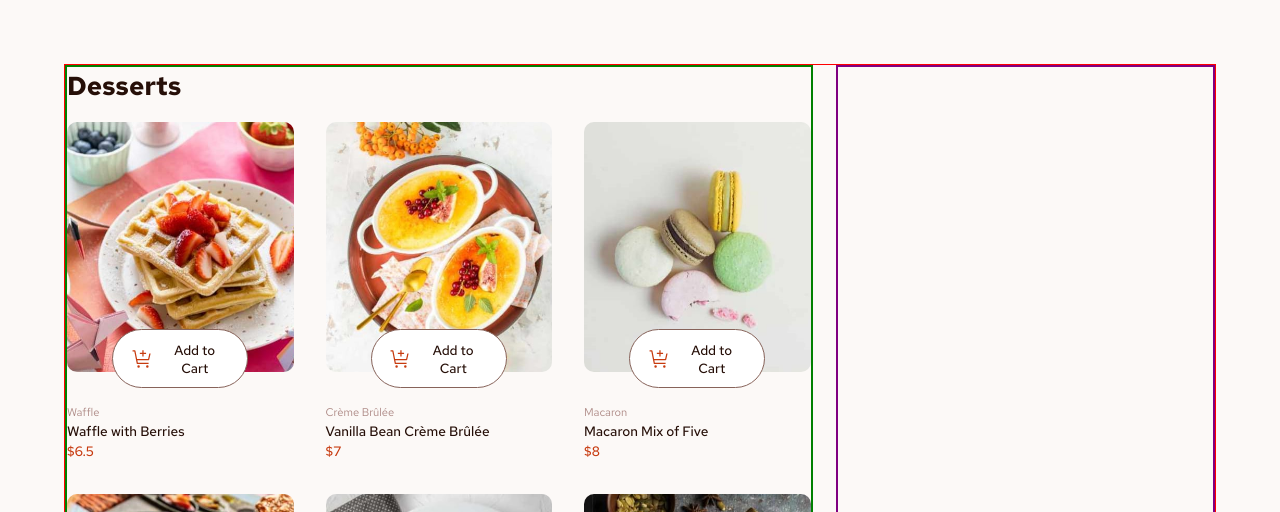
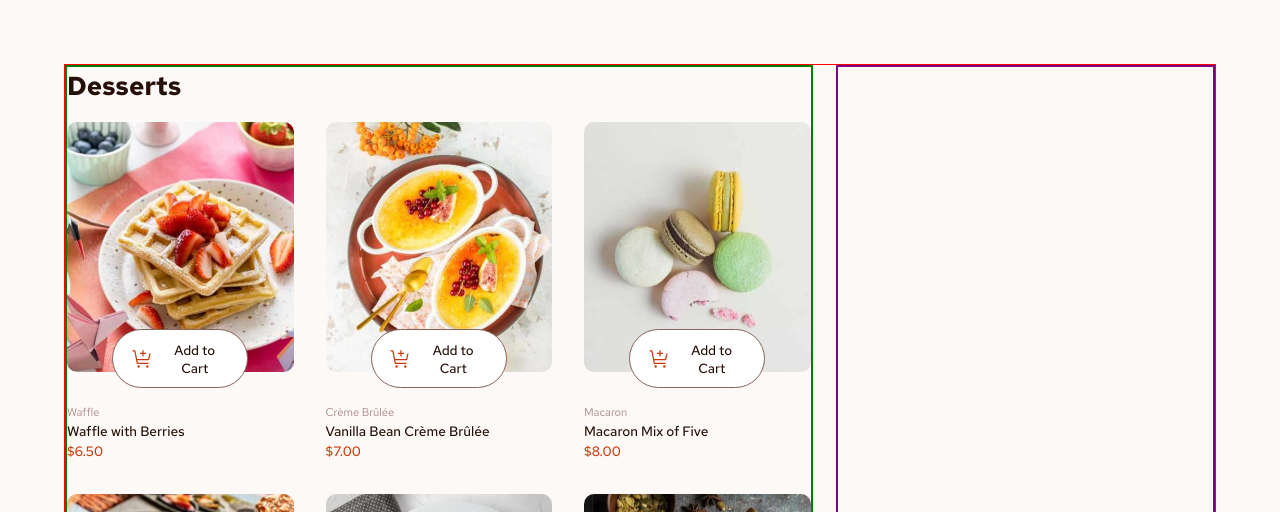
Before and after one commit to winniffy/product-list-cart, a React (Vite) app: page / in a window 1280 px wide. Shown: the top 512 px of the page. Built offline with nearby package versions, Linux system fonts and the light colour scheme.

Commit message:
create dessert item component from dessert (list)

```diff
--- /dev/null
+++ b/src/components/DessertItem.jsx
@@ -0,0 +1,34 @@
+import './Desserts.css';
+import cart from '/images/icon-add-to-cart.svg';
+
+const DessertItem = ({dessert}) => {
+
+    // card image background style
+    const dessertCardImage = {
+        backgroundImage: `url(${dessert.image.desktop})`,
+        backgroundPosition: 'center',
+        backgroundRepeat: 'no-repeat',
+        backgroundSize: 'cover',
+        height: '250px',
+    }
+
+  return (
+    <aside className='desserts_card' key={dessert.id}>
+        {/* <img className='desserts_img' src={dessert.image.desktop} alt={`${dessert.name} image`} /> */}
+        <div className='desserts_img' style={dessertCardImage}>
+            {/* add to cart button */}
+            <button className="desserts_add-btn">
+                <img src={cart} alt="cart icon" className="cart_icon" />
+                <p className="cart_text">Add to Cart</p>
+            </button>
+        </div>
+
+        {/* dessert card sub text */}
+        <p className="dessert_category">{dessert.category}</p>
+        <p className='dessert_name'>{dessert.name}</p>
+        <p className="dessert_price">{`$${dessert.price.toFixed(2)}`}</p>
+    </aside>
+  )
+}
+
+export default DessertItem
--- a/src/components/Desserts.jsx
+++ b/src/components/Desserts.jsx
@@ -1,6 +1,5 @@
+import DessertItem from './DessertItem'
 import './Desserts.css'
-import cart from '/images/icon-add-to-cart.svg'
-
 
 
 const Desserts = ({products}) => {
@@ -12,33 +11,8 @@ const Desserts = ({products}) => {
             {
                 // check if products exist and then map through products array from json file
                 products && products.map((dessert => {
-
-                    // card image background style
-                    const dessertCardImage = {
-                        backgroundImage: `url(${dessert.image.desktop})`,
-                        backgroundPosition: 'center',
-                        backgroundRepeat: 'no-repeat',
-                        backgroundSize: 'cover',
-                        height: '250px',
-                    }
-
                     return (
-                    <aside className='desserts_card' key={dessert.id}>
-                        {/* <img className='desserts_img' src={dessert.image.desktop} alt={`${dessert.name} image`} /> */}
-                        <div className='desserts_img' style={dessertCardImage}>
-                            {/* add to cart button */}
-                            <button className="desserts_add-btn">
-                                <img src={cart} alt="cart icon" className="cart_icon" />
-                                <p className="cart_text">Add to Cart</p>
-                            </button>
-                        </div>
-
-
-                        {/* dessert card sub text */}
-                        <p className="dessert_category">{dessert.category}</p>
-                        <p className='dessert_name'>{dessert.name}</p>
-                        <p className="dessert_price">{`$${dessert.price}`}</p>
-                    </aside>
+                        <DessertItem key={dessert.id} dessert={dessert} />
                     )
                 }))
             }
```
